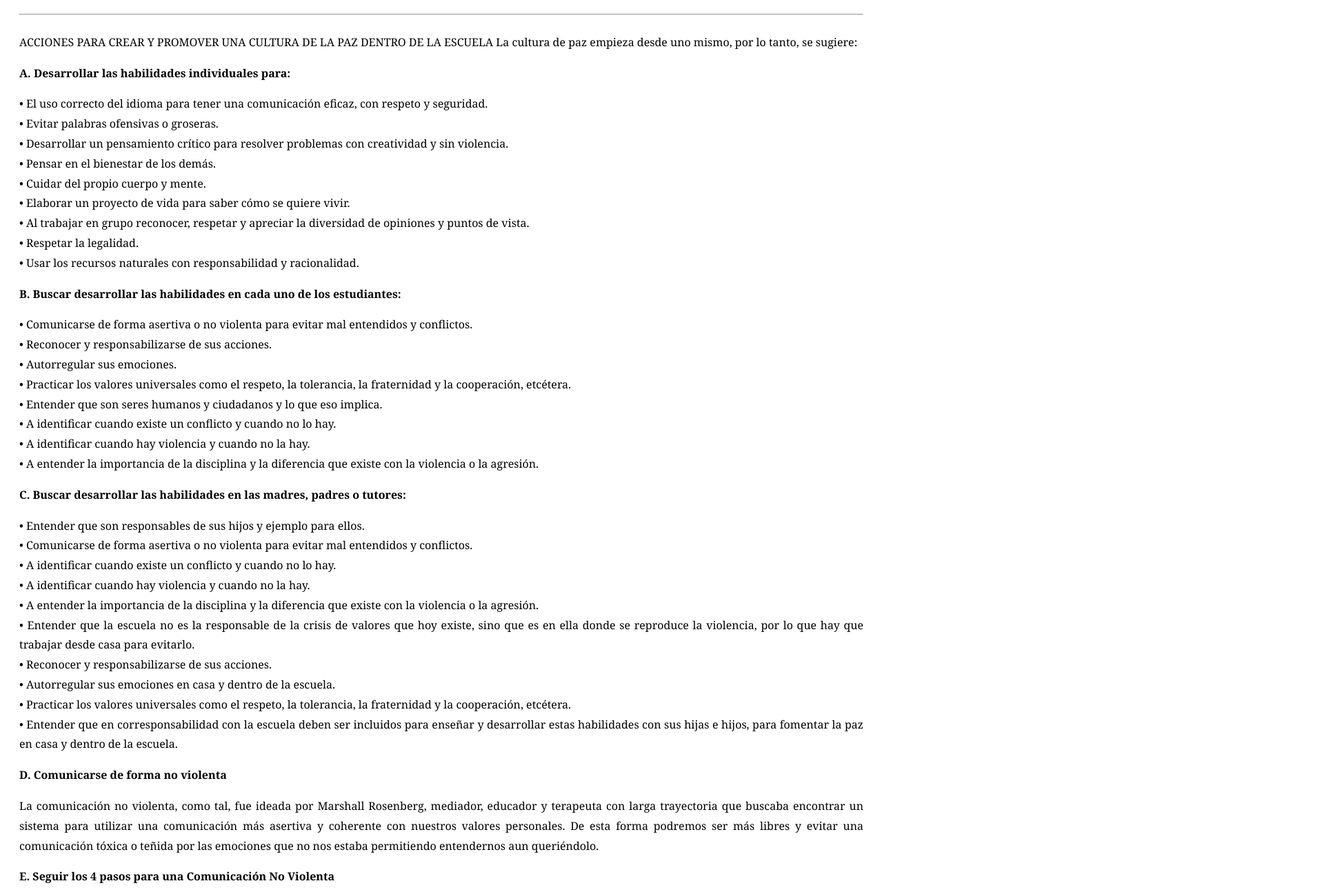
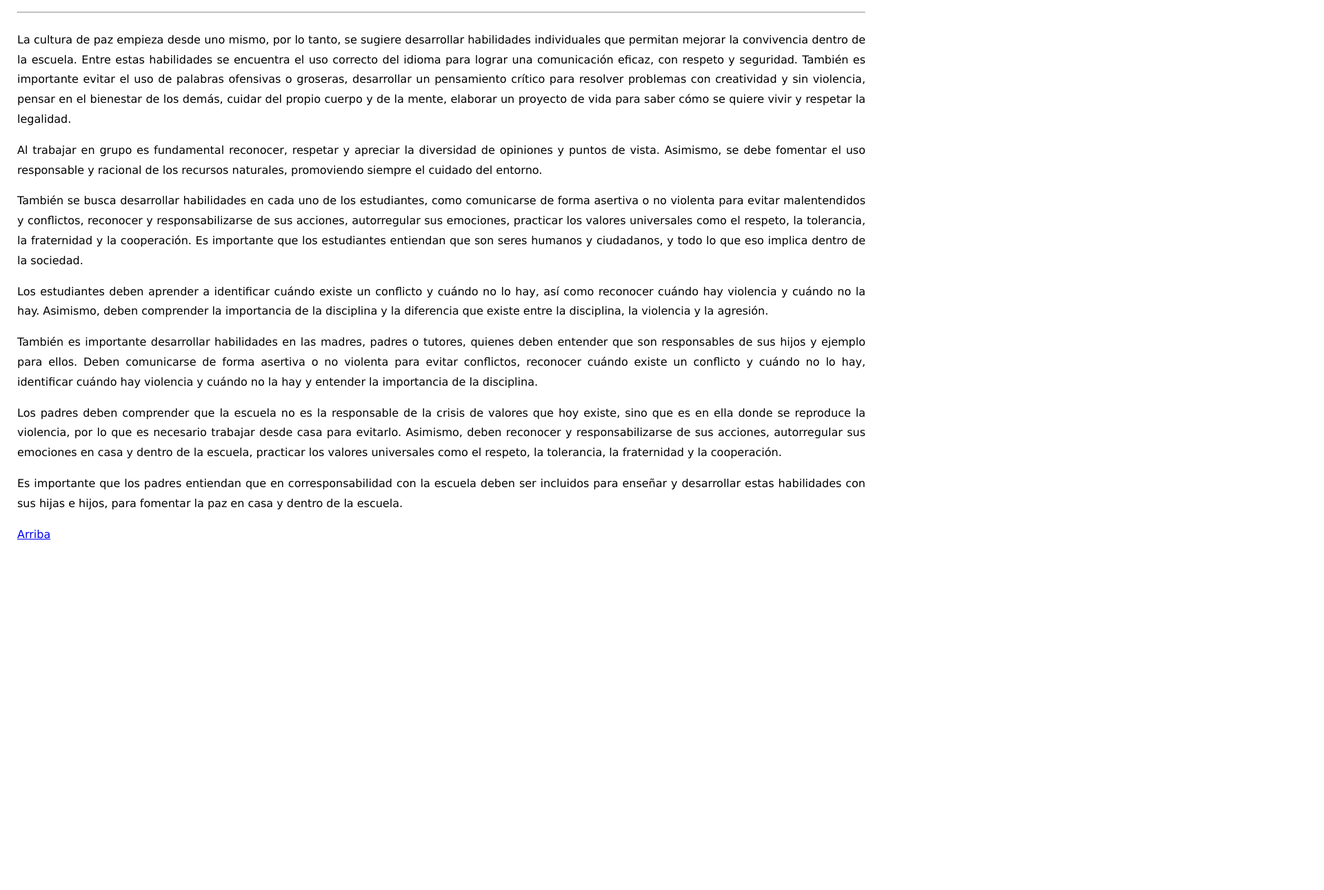
Before and after one commit to poutriste/Cultura, a plain HTML site: page acciones.html in a window 1280 px wide. Shown: the part 125-1415 px from the top of the page at 69% size, 1920 px wide, since content can reach past the window. After the commit the page ends 939 px from the top, so only its background shows below. Drawn offline with Linux system fonts and the light colour scheme.

Commit message:
Add files via upload

```diff
--- a/acciones.html
+++ b/acciones.html
@@ -2,24 +2,19 @@
 <html>
 <head>
     <meta charset="UTF-8">
-    <title>Acciones</title>
+    <title>Valores para la Convivencia</title>
     <style>
         body {
-            font-family: Cambria, serif;
+            margin: 0;
+            padding: 25px;
+            font-family: Verdana, sans-serif;
             line-height: 1.8;
             text-align: justify;
-            padding: 20px;
         }
 
-        .contenedor {
-            display: flex;
-            gap: 20px;
-        }
+        h2 { text-align: center; }
 
-        .contenedor img {
-            width: 260px;
-            border-radius: 10px;
-        }
+        ul { margin-left: 40px; }
 
         hr { margin: 25px 0; }
     </style>
@@ -29,155 +24,36 @@
 <a id="arriba"></a>
 <a href="#final">Abajo</a>
 
-<h2>Acciones para Fomentar la Cultura de Paz</h2>
+<h2>VALORES PARA LA CONVIVENCIA</h2>
 <hr>
 
-<div class="contenido">
-
 <p>
-ACCIONES PARA CREAR Y PROMOVER UNA CULTURA DE
-LA PAZ DENTRO DE LA ESCUELA
-La cultura de paz empieza desde uno mismo, por lo tanto, se
-sugiere:
-</p>
-
-<p><b>A. Desarrollar las habilidades individuales para:</b></p>
-
-<p>
-• El uso correcto del idioma para tener una comunicación
-eficaz, con respeto y seguridad.<br>
-• Evitar palabras ofensivas o groseras.<br>
-• Desarrollar un pensamiento crítico para resolver problemas
-con creatividad y sin violencia.<br>
-• Pensar en el bienestar de los demás.<br>
-• Cuidar del propio cuerpo y mente.<br>
-• Elaborar un proyecto de vida para saber cómo se quiere vivir.<br>
-• Al trabajar en grupo reconocer, respetar y apreciar la diversidad
-de opiniones y puntos de vista.<br>
-• Respetar la legalidad.<br>
-• Usar los recursos naturales con responsabilidad y racionalidad.
-</p>
-
-<p><b>B. Buscar desarrollar las habilidades en cada uno de los estudiantes:</b></p>
-
-<p>
-• Comunicarse de forma asertiva o no violenta para evitar mal
-entendidos y conflictos.<br>
-• Reconocer y responsabilizarse de sus acciones.<br>
-• Autorregular sus emociones.<br>
-• Practicar los valores universales como el respeto, la tolerancia,
-la fraternidad y la cooperación, etcétera.<br>
-• Entender que son seres humanos y ciudadanos y lo que eso implica.<br>
-• A identificar cuando existe un conflicto y cuando no lo hay.<br>
-• A identificar cuando hay violencia y cuando no la hay.<br>
-• A entender la importancia de la disciplina y la diferencia que
-existe con la violencia o la agresión.
-</p>
-
-<p><b>C. Buscar desarrollar las habilidades en las madres, padres o tutores:</b></p>
-
-<p>
-• Entender que son responsables de sus hijos y ejemplo para ellos.<br>
-• Comunicarse de forma asertiva o no violenta para evitar mal
-entendidos y conflictos.<br>
-• A identificar cuando existe un conflicto y cuando no lo hay.<br>
-• A identificar cuando hay violencia y cuando no la hay.<br>
-• A entender la importancia de la disciplina y la diferencia que
-existe con la violencia o la agresión.<br>
-• Entender que la escuela no es la responsable de la crisis de
-valores que hoy existe, sino que es en ella donde se reproduce
-la violencia, por lo que hay que trabajar desde casa para evitarlo.<br>
-• Reconocer y responsabilizarse de sus acciones.<br>
-• Autorregular sus emociones en casa y dentro de la escuela.<br>
-• Practicar los valores universales como el respeto, la tolerancia,
-la fraternidad y la cooperación, etcétera.<br>
-• Entender que en corresponsabilidad con la escuela deben
-ser incluidos para enseñar y desarrollar estas habilidades
-con sus hijas e hijos, para fomentar la paz en casa y dentro
-de la escuela.
-</p>
-
-<p><b>D. Comunicarse de forma no violenta</b></p>
-
-<p>
-La comunicación no violenta, como tal, fue ideada por Marshall Rosenberg, mediador, educador y terapeuta con larga
-trayectoria que buscaba encontrar un sistema para utilizar
-una comunicación más asertiva y coherente con nuestros valores personales. De esta forma podremos ser más libres y
-evitar una comunicación tóxica o teñida por las emociones
-que no nos estaba permitiendo entendernos aun queriéndolo.
-</p>
-
-<p><b>E. Seguir los 4 pasos para una Comunicación No Violenta</b></p>
-
-<p>
-Estos cuatro pasos que permiten ordenar y presentar de manera sistemática aquello que se necesita transmitir al interlocutor en el momento en que hay emociones de por medio que
-podrían enturbiar el mensaje.<br><br>
-
-<b>1. Observación de los hechos:</b><br>
-Julia: “Sabes María, hay una cosa que te quería comentar. Recuerdas el otro día que estuvimos con unos amigos y reímos
-tanto en casa de Lucía. Pues bien, en uno de esos momentos
-en grupo, contaste a todos ellos un secreto que te había confiado solo a ti.”
-<br><br>
-
-<b>2. Expresión de los sentimientos:</b><br>
-Julia: “Esto me hizo sentir bastante incómoda y avergonzada.
-De repente mi secreto, estaba expuesto a todo el grupo y todos lo comentaban, sin que yo quisiera que lo supieran. Desde
-entonces que me siento bastante enojada, decepcionada y
-triste contigo.”
-<br><br>
-
-<b>3. Expresión de las necesidades:</b><br>
-Julia: “Si te lo conté a ti en secreto, es porque eres mi amiga, y
-necesito saber que te puedo confiar algo, explicar mis problemas y dudas sin que lo sepa nadie más. Debo poder confiar
-en ti.”
-<br><br>
-
-<b>4. Formulación de la petición:</b><br>
-Julia: “Así que por favor te pido que no vuelvas a contar un
-secreto que te he contado solo a ti, y menos delante de los
-demás.”
+La cultura de paz empieza desde uno mismo, por lo tanto, se sugiere desarrollar habilidades individuales que permitan mejorar la convivencia dentro de la escuela. Entre estas habilidades se encuentra el uso correcto del idioma para lograr una comunicación eficaz, con respeto y seguridad. También es importante evitar el uso de palabras ofensivas o groseras, desarrollar un pensamiento crítico para resolver problemas con creatividad y sin violencia, pensar en el bienestar de los demás, cuidar del propio cuerpo y de la mente, elaborar un proyecto de vida para saber cómo se quiere vivir y respetar la legalidad.
 </p>
 
 <p>
-Es así que Julia ha utilizado la comunicación no violenta con
-María, si desde esta comunicación honesta María sabe aceptar
-lo que le está transmitiendo Julia como su amiga, la entiende
-y acepta su error, las dos podrán disfrutar de una amistad
-plena y fuerte.
+Al trabajar en grupo es fundamental reconocer, respetar y apreciar la diversidad de opiniones y puntos de vista. Asimismo, se debe fomentar el uso responsable y racional de los recursos naturales, promoviendo siempre el cuidado del entorno.
 </p>
 
 <p>
-De igual forma, se sugiere utilizar los servicios ofrecidos por
-el Consejo para la Convivencia Escolar (CONVIVE), ya que
-éste es un órgano desconcentrado que lleva a cabo la promoción del respeto de los derechos humanos, los valores, la
-igualdad de género, la cultura de paz, la mediación para la
-transformación pacífica de conflictos, la gestión de riesgos y
-desarrollo sostenible, así como la investigación. Además de
-buscar prevenir y atender la violencia escolar en el Sistema
-Educativo Estatal mediante la acción coordinada de estrategias integrales para generar ambientes de convivencia escolar en el Estado de México.
+También se busca desarrollar habilidades en cada uno de los estudiantes, como comunicarse de forma asertiva o no violenta para evitar malentendidos y conflictos, reconocer y responsabilizarse de sus acciones, autorregular sus emociones, practicar los valores universales como el respeto, la tolerancia, la fraternidad y la cooperación. Es importante que los estudiantes entiendan que son seres humanos y ciudadanos, y todo lo que eso implica dentro de la sociedad.
 </p>
 
 <p>
-En ese sentido, trabaja a través de estrategias y líneas de acción, como son:
-<br>
-• Promover la transversalización de la perspectiva de género
-y la no discriminación.<br>
-• Atender, capacitar y certificar en el tema de mediación escolar
-para la solución de conflictos.<br>
-• Prevención, y atención especializada para salvaguardar los
-derechos humanos.<br>
-• Desarrollar valores y actitudes que favorezca una cultura de paz.
+Los estudiantes deben aprender a identificar cuándo existe un conflicto y cuándo no lo hay, así como reconocer cuándo hay violencia y cuándo no la hay. Asimismo, deben comprender la importancia de la disciplina y la diferencia que existe entre la disciplina, la violencia y la agresión.
 </p>
 
 <p>
-Por lo anterior, se brindan los datos de contacto con dicha
-instancia, a efecto de contar con los servicios especializados
-necesarios para dar fiel cumplimiento a las acciones con el
-objetivo de lograr una educación libre de violencia.
+También es importante desarrollar habilidades en las madres, padres o tutores, quienes deben entender que son responsables de sus hijos y ejemplo para ellos. Deben comunicarse de forma asertiva o no violenta para evitar conflictos, reconocer cuándo existe un conflicto y cuándo no lo hay, identificar cuándo hay violencia y cuándo no la hay y entender la importancia de la disciplina.
 </p>
-<img src="Imagenes/acciones.jpg">
-</div>
 
+<p>
+Los padres deben comprender que la escuela no es la responsable de la crisis de valores que hoy existe, sino que es en ella donde se reproduce la violencia, por lo que es necesario trabajar desde casa para evitarlo. Asimismo, deben reconocer y responsabilizarse de sus acciones, autorregular sus emociones en casa y dentro de la escuela, practicar los valores universales como el respeto, la tolerancia, la fraternidad y la cooperación.
+</p>
+
+<p>
+Es importante que los padres entiendan que en corresponsabilidad con la escuela deben ser incluidos para enseñar y desarrollar estas habilidades con sus hijas e hijos, para fomentar la paz en casa y dentro de la escuela.
+</p>
 
 <a id="final"></a>
 <a href="#arriba">Arriba</a>
```
Also changed, not shown: conclusion.html (+13 -25 lines), importancia.html (+3 -4 lines), intro.html (+3 -3 lines), principios.html (+3 -4 lines).
